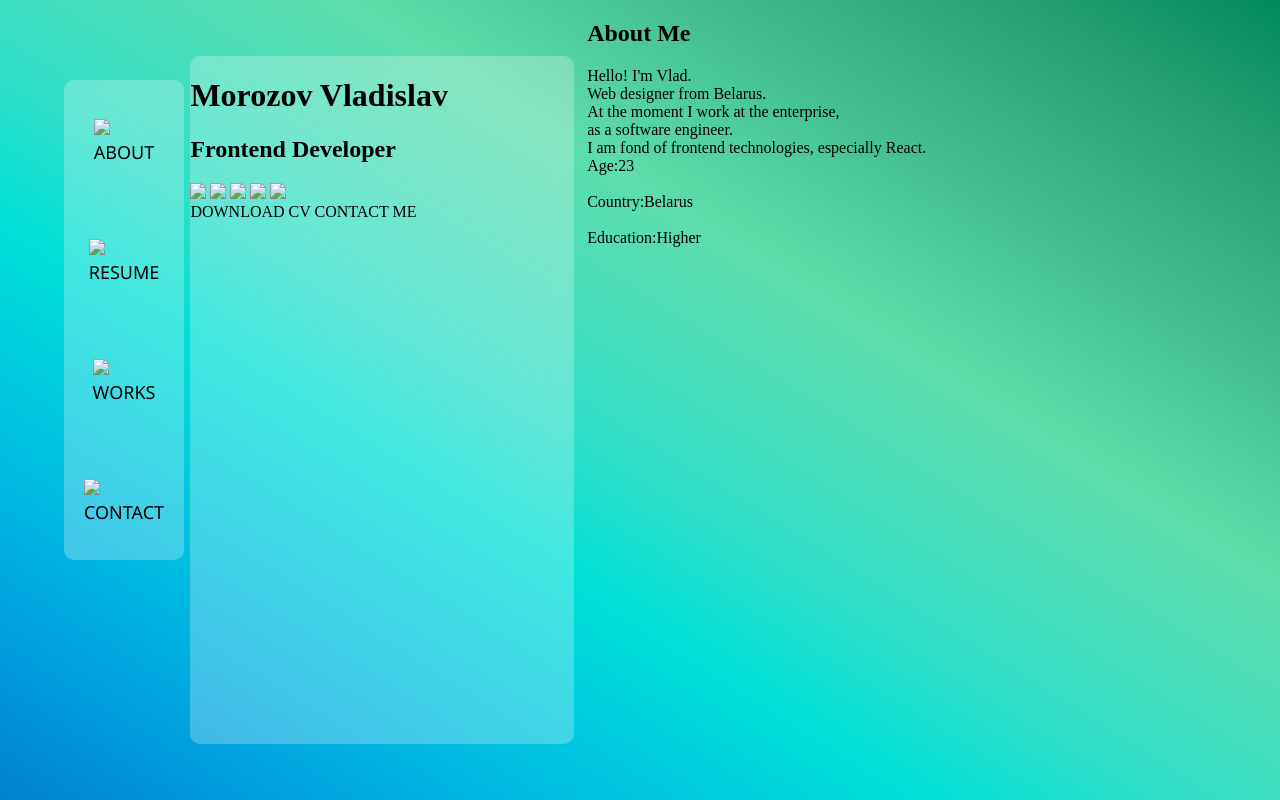
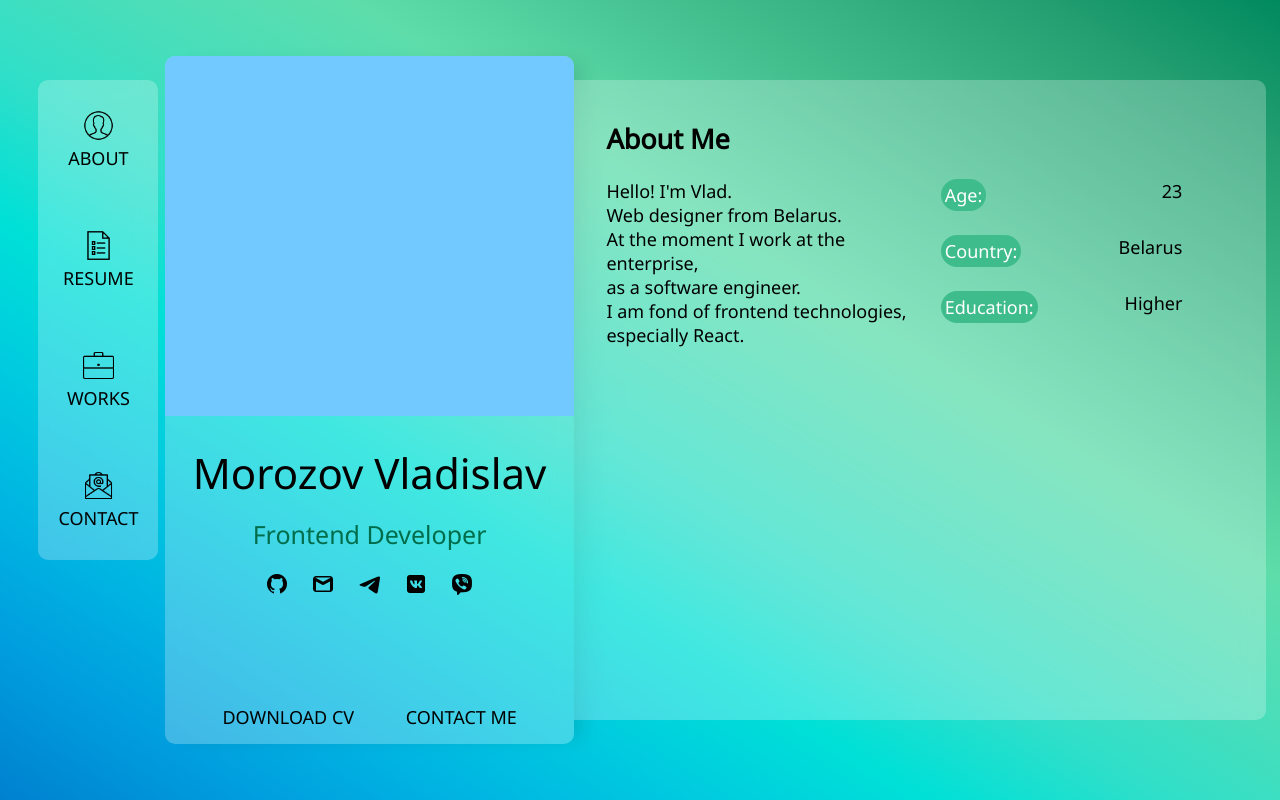
Before and after one commit to MorozovVlad/resume-site, a plain HTML site: page index.html in a window 1280 px wide. Drawn offline with Linux system fonts and the light colour scheme.

Commit message:
create central container

```diff
--- a/styles.scss
+++ b/styles.scss
@@ -8,7 +8,7 @@ body{
     menu{
         width: 15vh;
         height: 60vh;
-        margin: 10vh 0.5vw 0 5vw;
+        margin: 10vh 0.5vw 0 3vw;
         padding: 0;
         background: rgba(255, 255, 255, 0.25);
         backdrop-filter: blur(10px);
@@ -26,16 +26,103 @@ body{
                     margin: 0;
                     font-size: large;
                     font-family: 'Noto Sans', sans-serif;
+                    text-align: center;
+                    img{
+                        width: 3.8vh;
+                    }
                 }
             }
         }
     }
     .central-container{
-        width: 30vw;
+        width: 32vw;
         height: 86vh;
-        margin: 7vh 1vw 7vh 0vw;
+        margin: 7vh 0vw 7vh 0vw;
         border-radius: 10px;
         background: rgba(255, 255, 255, 0.25);
         backdrop-filter: blur(10px);
+        box-shadow: 15px 1px 18px -6px rgba(0, 0, 0, 0.1);
+        .my-photo{
+            height: 45vh;
+            width: 32vw;
+            background-color: #71c9ff;
+            border-radius: 10px 10px 0 0 ;
+        }
+        .about-me{
+            font-family: 'Noto Sans', sans-serif;
+            .my-name{
+                text-align: center;
+                font-weight: 400;
+                font-size: 42px;
+                margin-bottom: 0px;
+            }
+            .my-career{
+                margin-top: 2vh;
+                text-align: center;
+                font-weight: 500;
+                font-size: 25px;
+                color:#006c4a;
+            }
+            .my-icons{
+                margin-top: 2.5vh;
+                text-align: center;
+                img{
+                    margin-right: 9px;
+                    margin-left: 9px;
+                    height: 3vh;
+                }
+            }
+        }
+        .container-footer{
+            margin-top: 13vh;
+            margin-left: 4.5vw;
+            font-family: 'Noto Sans', sans-serif;
+            font-size: large;
+            display:flex;
+
+            .footer-last{
+                margin-left: auto;
+                margin-right: 4.5vw;
+            }
+        }
+    }
+    main{
+        width: 54vw;
+        height: 80vh;
+        margin: 10vh 1vw 7vh 0vw;
+        border-radius: 0px 10px 10px 0;
+        background: rgba(255, 255, 255, 0.25);
+        backdrop-filter: blur(10px);
+        .about{
+            margin: 5vh 2.5vw;
+            font-family: 'Noto Sans', sans-serif;
+            font-size: large;
+            .about-text{
+                display: flex;
+                h2{
+                    font-size: 32px;
+                    font-weight: 600;
+                }
+                .text-about-me{
+                    width: 50%;
+                }
+                .text-about-me-right{
+                    margin-left: auto;
+                    margin-right: 4vw;
+                    width: 320px;
+                    section{
+                        display: flex;
+                        justify-content: space-between;
+                    }
+                    .text-about-me-right-left{
+
+                        padding: 4px;
+                        background:#3ebc8c;
+                        color: white;
+                        border-radius: 20px;
+                    }
+                }
+            }
+        }
     }
 }
```
Also changed, not shown: images/icon-email.png (added), images/icon-github.png (added), images/icon-gmail.png (added), images/icon-portf.png (added), images/icon-resume.png (added), images/icon-tg.png (added), images/icon-user2.png (added), images/icon-viber.png (added), images/icon-vk.png (added), styles.css, 1 other file.
